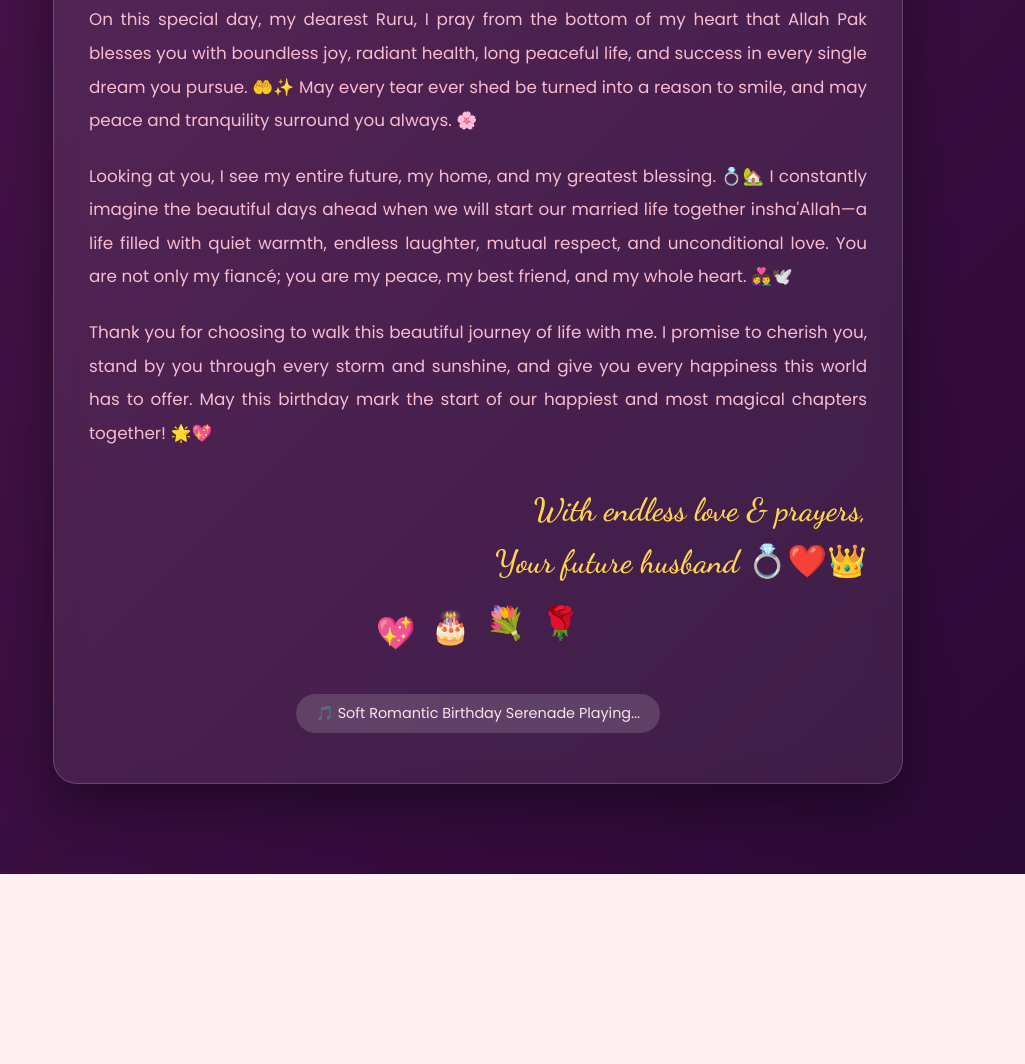
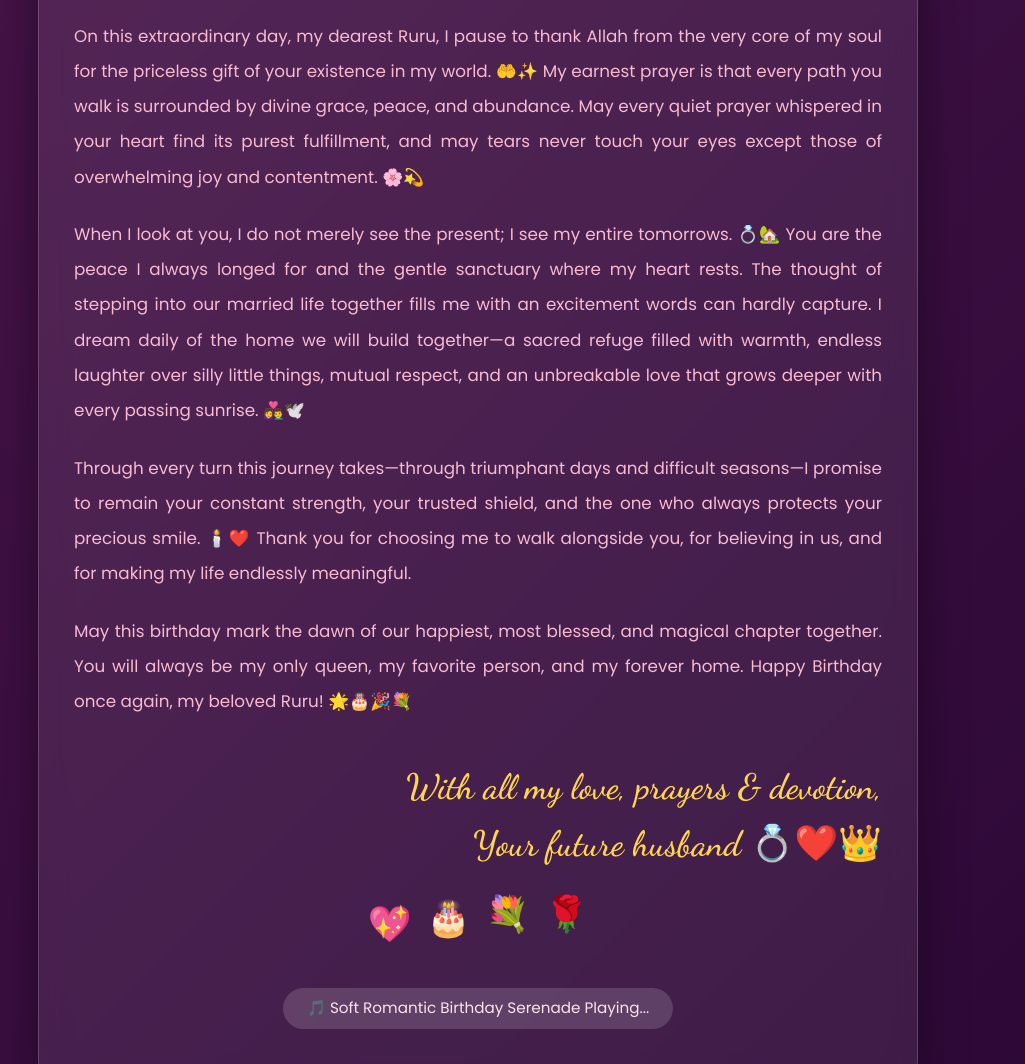
Before and after one commit to mrfaikforaitooluse-alt/for-ruru, a plain HTML site: page index.html in a window 1280 px wide. Shown: the part 1799-2863 px from the top of the page, without its empty margins (162-1187 px from the left). Before the commit the page ends 2673 px from the top, so only its background shows below. Drawn offline with Linux system fonts and the light colour scheme.

Commit message:
Update index.html

```diff
--- a/index.html
+++ b/index.html
@@ -258,8 +258,8 @@
       -webkit-backdrop-filter: blur(14px);
       border: 1px solid rgba(255, 255, 255, 0.18);
       border-radius: 24px;
-      padding: 50px 35px;
-      max-width: 850px;
+      padding: 55px 35px;
+      max-width: 880px;
       margin: 0 auto;
       box-shadow: 0 20px 50px rgba(0, 0, 0, 0.4);
       text-align: center;
@@ -267,14 +267,14 @@
 
     .message-title {
       font-family: 'Dancing Script', cursive;
-      font-size: clamp(2.4rem, 5vw, 3.6rem);
+      font-size: clamp(2.4rem, 5vw, 3.8rem);
       color: #ff80ab;
       margin-bottom: 30px;
     }
 
     .message-text {
       font-size: 1.05rem;
-      line-height: 2;
+      line-height: 2.1;
       color: #f8bbd0;
       margin-bottom: 22px;
       text-align: justify;
@@ -282,32 +282,30 @@
 
     .message-signature {
       font-family: 'Dancing Script', cursive;
-      font-size: 2rem;
+      font-size: 2.2rem;
       color: #ffd54f;
-      margin-top: 35px;
+      margin-top: 40px;
       text-align: right;
     }
 
     .message-hearts {
-      margin-top: 25px;
-      font-size: 2rem;
+      margin-top: 30px;
+      font-size: 2.2rem;
       display: flex;
       justify-content: center;
       gap: 15px;
     }
 
-    /* Audio Pill */
     .audio-pill {
       margin-top: 30px;
       display: inline-block;
       background: rgba(255, 255, 255, 0.15);
-      padding: 8px 20px;
+      padding: 8px 24px;
       border-radius: 30px;
-      font-size: 0.9rem;
+      font-size: 0.95rem;
       color: #fce4ec;
     }
 
-    /* Bursting Floating Heart when Liked */
     .floating-burst-heart {
       position: fixed;
       pointer-events: none;
@@ -324,7 +322,7 @@
 </head>
 <body>
 
-  <!-- Floating Particles Background -->
+  <!-- Floating Background Particles -->
   <div id="particles"></div>
 
   <!-- Hero Section -->
@@ -349,16 +347,16 @@
     </div>
   </section>
 
-  <!-- Photo Gallery Section -->
+  <!-- Photo Gallery Section (Romantic Couple Photos) -->
   <section class="gallery-section" id="gallery">
     <div class="container">
       <h2 class="section-title">Our Beautiful Memories 📸❤️</h2>
 
       <div class="gallery-grid">
-        <!-- Photo 1 -->
+        <!-- Photo 1: Romantic Couple Silhouette / Hug -->
         <div class="photo-card">
           <div class="photo-container">
-            <img src="https://images.unsplash.com/photo-1518199266791-5375a83190b7?auto=format&fit=crop&w=800&q=80" alt="Special moment">
+            <img src="https://images.unsplash.com/photo-1516589178581-6cd7833ae3b2?auto=format&fit=crop&w=800&q=80" alt="Couple holding each other">
             <div class="photo-overlay">
               <span class="photo-caption">Every moment with you is pure magic ✨</span>
               <button class="like-btn" onclick="toggleLike(this, event)">❤️</button>
@@ -366,10 +364,10 @@
           </div>
         </div>
 
-        <!-- Photo 2 -->
+        <!-- Photo 2: Couple Laughing / Gentle Touch -->
         <div class="photo-card">
           <div class="photo-container">
-            <img src="https://images.unsplash.com/photo-1529636798458-92182e662485?auto=format&fit=crop&w=800&q=80" alt="Beautiful smile">
+            <img src="https://images.unsplash.com/photo-1529333166437-7750a6dd5a70?auto=format&fit=crop&w=800&q=80" alt="Couple laughing in love">
             <div class="photo-overlay">
               <span class="photo-caption">Your smile lights up my whole world 🌸</span>
               <button class="like-btn" onclick="toggleLike(this, event)">❤️</button>
@@ -377,10 +375,10 @@
           </div>
         </div>
 
-        <!-- Photo 3 -->
+        <!-- Photo 3: Couple Hands Interlocked with Ring -->
         <div class="photo-card">
           <div class="photo-container">
-            <img src="https://images.unsplash.com/photo-1522673607200-164d1b6ce486?auto=format&fit=crop&w=800&q=80" alt="Hands together">
+            <img src="https://images.unsplash.com/photo-1515934751635-c81c6bc9a2d8?auto=format&fit=crop&w=800&q=80" alt="Couple hands with engagement ring">
             <div class="photo-overlay">
               <span class="photo-caption">Walking hand in hand forever 💍</span>
               <button class="like-btn" onclick="toggleLike(this, event)">❤️</button>
@@ -391,26 +389,30 @@
     </div>
   </section>
 
-  <!-- Special Birthday Message Section -->
+  <!-- Special Extended Birthday Message Section -->
   <section class="message-section" id="message">
     <div class="container">
       <div class="message-card">
         <h2 class="message-title">A Special Message for You, Ruru 💌👑</h2>
 
         <p class="message-text">
-          On this special day, my dearest Ruru, I pray from the bottom of my heart that Allah Pak blesses you with boundless joy, radiant health, long peaceful life, and success in every single dream you pursue. 🤲✨ May every tear ever shed be turned into a reason to smile, and may peace and tranquility surround you always. 🌸
+          On this extraordinary day, my dearest Ruru, I pause to thank Allah from the very core of my soul for the priceless gift of your existence in my world. 🤲✨ My earnest prayer is that every path you walk is surrounded by divine grace, peace, and abundance. May every quiet prayer whispered in your heart find its purest fulfillment, and may tears never touch your eyes except those of overwhelming joy and contentment. 🌸💫
         </p>
 
         <p class="message-text">
-          Looking at you, I see my entire future, my home, and my greatest blessing. 💍🏡 I constantly imagine the beautiful days ahead when we will start our married life together insha'Allah—a life filled with quiet warmth, endless laughter, mutual respect, and unconditional love. You are not only my fiancé; you are my peace, my best friend, and my whole heart. 👩‍❤️‍👨🕊️
+          When I look at you, I do not merely see the present; I see my entire tomorrows. 💍🏡 You are the peace I always longed for and the gentle sanctuary where my heart rests. The thought of stepping into our married life together fills me with an excitement words can hardly capture. I dream daily of the home we will build together—a sacred refuge filled with warmth, endless laughter over silly little things, mutual respect, and an unbreakable love that grows deeper with every passing sunrise. 👩‍❤️‍👨🕊️
         </p>
 
         <p class="message-text">
-          Thank you for choosing to walk this beautiful journey of life with me. I promise to cherish you, stand by you through every storm and sunshine, and give you every happiness this world has to offer. May this birthday mark the start of our happiest and most magical chapters together! 🌟💖
+          Through every turn this journey takes—through triumphant days and difficult seasons—I promise to remain your constant strength, your trusted shield, and the one who always protects your precious smile. 🕯️❤️ Thank you for choosing me to walk alongside you, for believing in us, and for making my life endlessly meaningful.
+        </p>
+
+        <p class="message-text">
+          May this birthday mark the dawn of our happiest, most blessed, and magical chapter together. You will always be my only queen, my favorite person, and my forever home. Happy Birthday once again, my beloved Ruru! 🌟🎂🎉💐
         </p>
 
         <div class="message-signature">
-          With endless love & prayers,<br>
+          With all my love, prayers & devotion,<br>
           Your future husband 💍❤️👑
         </div>
 
@@ -429,7 +431,7 @@
   </section>
 
   <script>
-    // 1. Floating Background Particles
+    // 1. Floating Particles Background
     function initParticles() {
       const container = document.getElementById('particles');
       const symbols = ['💖', '🌸', '✨', '🦋', '🎈', '🤍', '🌹'];
@@ -456,7 +458,7 @@
       }
     }
 
-    // 3. Realistic Soft Romantic Chords (Browser Native - Zero CORS blockage)
+    // 3. Romantic Chords
     function playRomanticSound() {
       try {
         const AudioCtx = window.AudioContext || window.webkitAudioContext;
@@ -469,7 +471,7 @@
         ];
 
         let time = ctx.currentTime + 0.1;
-        for (let round = 0; round < 8; round++) {
+        for (let round = 0; round < 10; round++) {
           progression.forEach(chord => {
             chord.forEach(freq => {
               const osc = ctx.createOscillator();
@@ -492,17 +494,16 @@
       } catch (e) {}
     }
 
-    // 4. Start Celebration Smooth Scroll + Audio
+    // 4. Smooth Scroll + Trigger Audio
     function startCelebration() {
       playRomanticSound();
       document.getElementById('gallery').scrollIntoView({ behavior: 'smooth' });
     }
 
-    // 5. Like Button Reaction
+    // 5. Like Heart Particle Burst
     function toggleLike(btn, e) {
       btn.classList.toggle('liked');
 
-      // Heart particle burst
       const burst = document.createElement('div');
       burst.classList.add('floating-burst-heart');
       burst.innerText = '💖';
```
